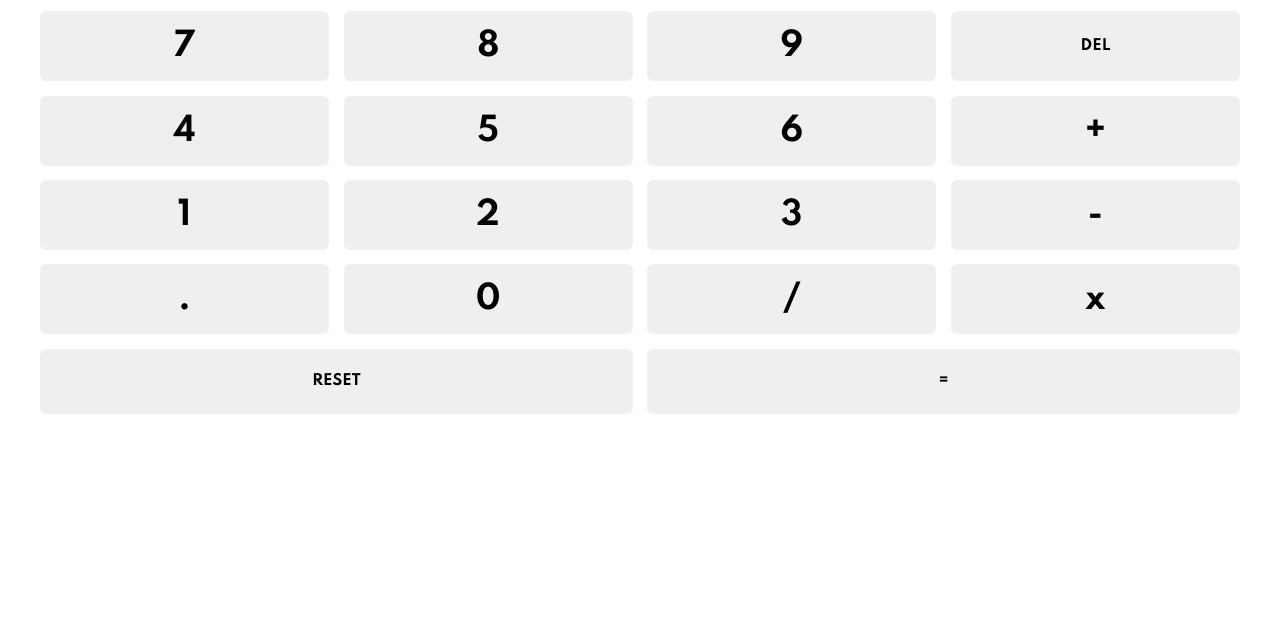
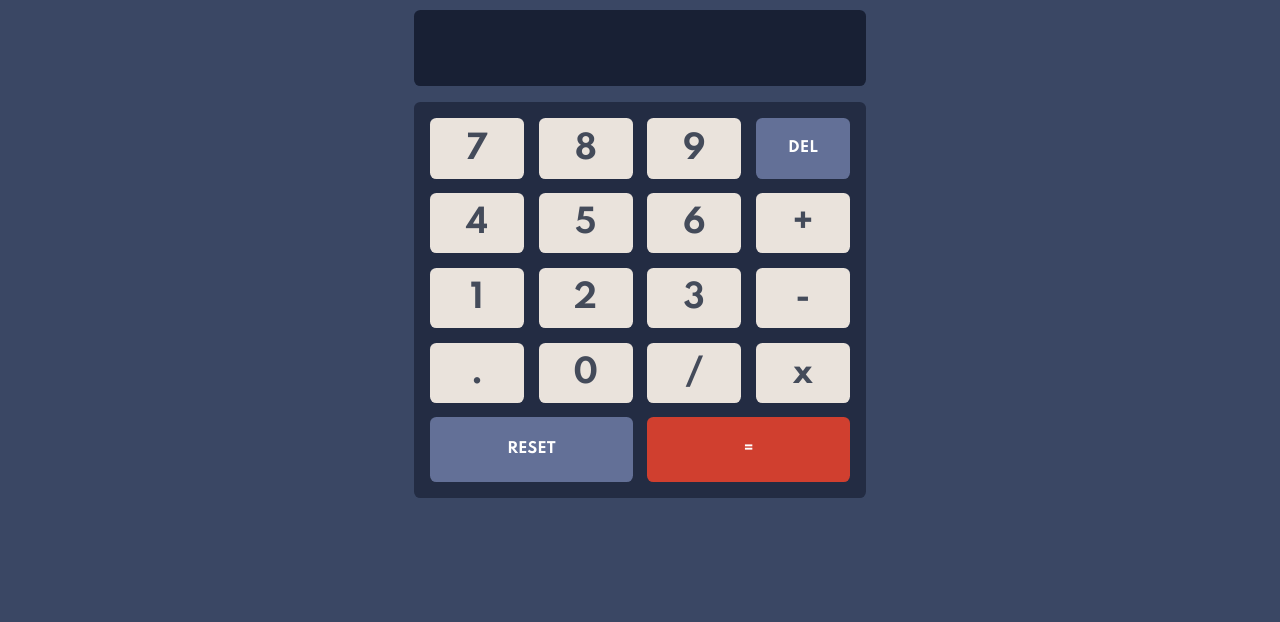
Before and after one commit to Everezze/Calculator-App, a plain HTML site: page index.html in a window 1280 px wide. Shown: the part 178-800 px from the top of the page. Drawn offline with Linux system fonts and the light colour scheme.

Commit message:
theme1 styles applied, JS left to change custom props value

```diff
--- a/index.html
+++ b/index.html
@@ -41,7 +41,7 @@
             <button>7</button>
             <button>8</button>
             <button>9</button>
-            <button class="grid--fontsize">DEL</button>
+            <button class="grid--fontsize grid--bg">DEL</button>
             <button>4</button>
             <button>5</button>
             <button>6</button>
@@ -54,8 +54,8 @@
             <button>0</button>
             <button>/</button>
             <button>x</button>
-            <button class="grid--fontsize grid--padding">RESET</button>
-            <button class="grid--fontsize grid--padding">=</button>
+            <button class="grid--fontsize grid--padding grid--bg">RESET</button>
+            <button class="grid--fontsize grid--padding" id="equal">=</button>
         </div>
 
     </section>
--- a/style.css
+++ b/style.css
@@ -1,21 +1,23 @@
 :root{
 
     /*MAIN BACKGROUNDS*/
-    --mainBg: ;
-    --toggleAndKeypadBg: ;
-    --inputBg: ;
+    --mainBg: hsl(222, 26%, 31%);
+    --toggleAndKeypadBg: hsl(223, 31%, 20%);
+    --inputBg: hsl(224, 36%, 15%);
+    --btn-bgcolor: hsl(30, 25%, 89%);
+    --btn-shadow: hsl(28, 16%, 65%);
 
     /*FOREGROUND COLORS*/
-    --PrimaryFg: ;
-    --SecondaryFg : ;
+    --PrimaryFg: hsl(0, 0%, 100%);
+    --SecondaryFg : hsl(221, 14%, 31%);
 
     /*EQUAL AND TOGGLE BACKGROUND AND SHADOW ONLY FOR EQUAL*/
-    --EqualAndToggleBg: ;
-    --EqualShadow: ;
+    --EqualAndToggleBg: hsl(6, 63%, 50%) ;
+    --EqualShadow: hsl(6, 70%, 34%) ;
 
     /*DELETE AND RESET BUTTONS BACKGROUND AND SHADOW*/
-    --DelAndResetBg: ;
-    --DelAndResetShadow: ;
+    --DelAndResetBg: hsl(225, 21%, 49%);
+    --DelAndResetShadow: hsl(224, 28%, 35%);
 
 
     --fontsize-h1:2rem;
@@ -32,6 +34,11 @@
 
 body{
     font-family: "Spartan", sans-serif;
+    background-color: var(--mainBg);
+    min-height: 100vh;
+    display: flex;
+    align-items: center;
+    justify-content: center;
 }
 
 h1{
@@ -47,6 +54,8 @@ h2{
 
 section{
     padding: 1.5rem;
+    max-width: 500px;
+    color: var(--PrimaryFg);
 }
 
 div{
@@ -55,22 +64,23 @@ div{
 
 input{
     font-size: 2rem;
-    padding: .9rem;
+    padding: 1.2rem;
     text-align: end;
     width: 100%;
     margin: 1.5rem 0 1rem;
     border-radius: .4rem;
     border-style: none;
+    background-color: var(--inputBg);
 }
 
 button{
     font-size: 2rem;
     border-style: none;
-    padding: 1rem;
+    padding: .7rem;
     /* flex-grow: 1; */
     flex: 1 0 20%;
     border-radius: .4rem;
-    /* background-color: var(--btn-bgcolor); */
+    background-color: var(--btn-bgcolor);
 }
 
 .grid{
@@ -78,14 +88,23 @@ button{
     gap: .9rem;
     padding: 1rem;
     justify-content: space-between;
+    background-color: hsl(223, 31%, 20%);
+    border-radius: .4rem;
+    color: var(--SecondaryFg);
 }
 
 .grid--fontsize{
+    --PrimaryFg:hsl(0, 0%, 100%);
     font-size: .9rem;
+    color: var(--PrimaryFg);
 }
 
 .grid--padding{
     padding: 1.5rem;
+}
+
+.grid--bg{
+    background-color: var(--DelAndResetBg);
 }
 
 /*TOP SECTION*/
@@ -96,17 +115,18 @@ button{
 }
 
 .toggle{
-    border: 1px solid black;
+    /* border: 1px solid black; */
     width: 70px;
     padding: 0.2rem;
     border-radius: 2rem;
+    background-color: hsl(223, 31%, 20%);
 }
 
 .toggle__circle{
     width: 15px;
     height: 15px;
     border-radius: 50%;
-    background-color: crimson;
+    background-color: var(--EqualAndToggleBg);
 }
 
 .theme__choices{
@@ -120,3 +140,9 @@ button{
 .theme{
     align-items: flex-end;
 }
+
+/*EQUAL BUTTON STYLE*/
+#equal{
+
+    background-color: var(--EqualAndToggleBg);
+}
```
